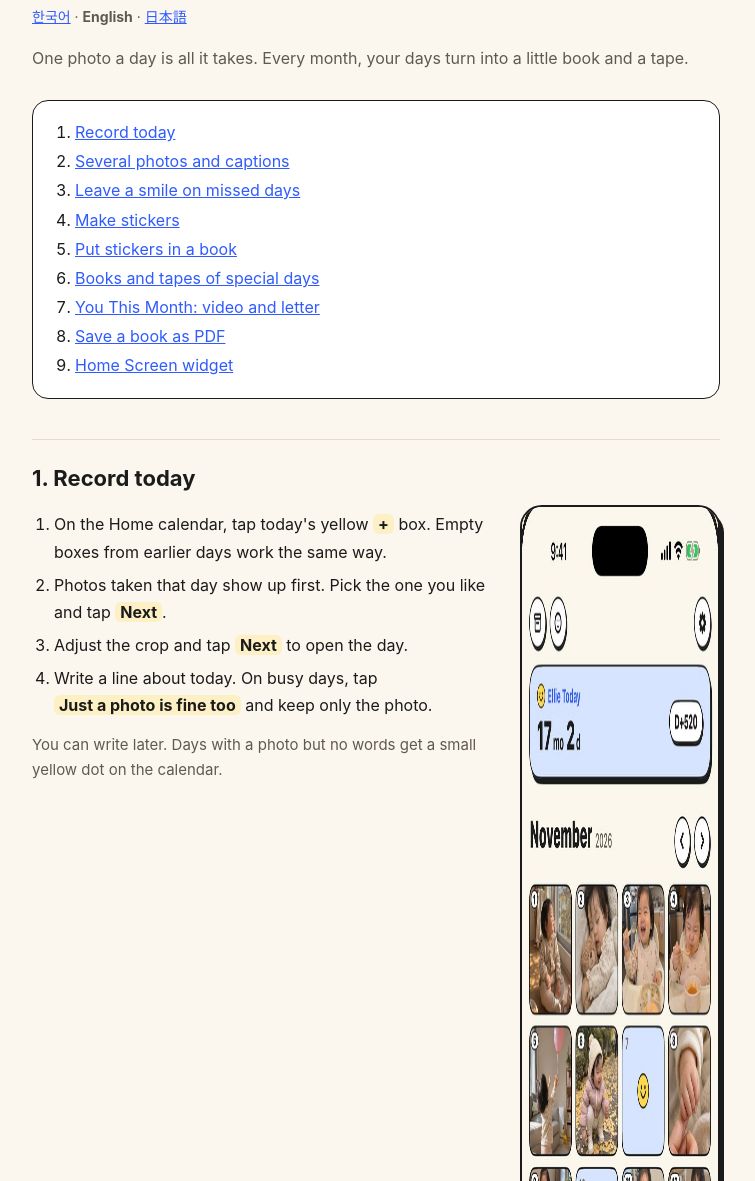
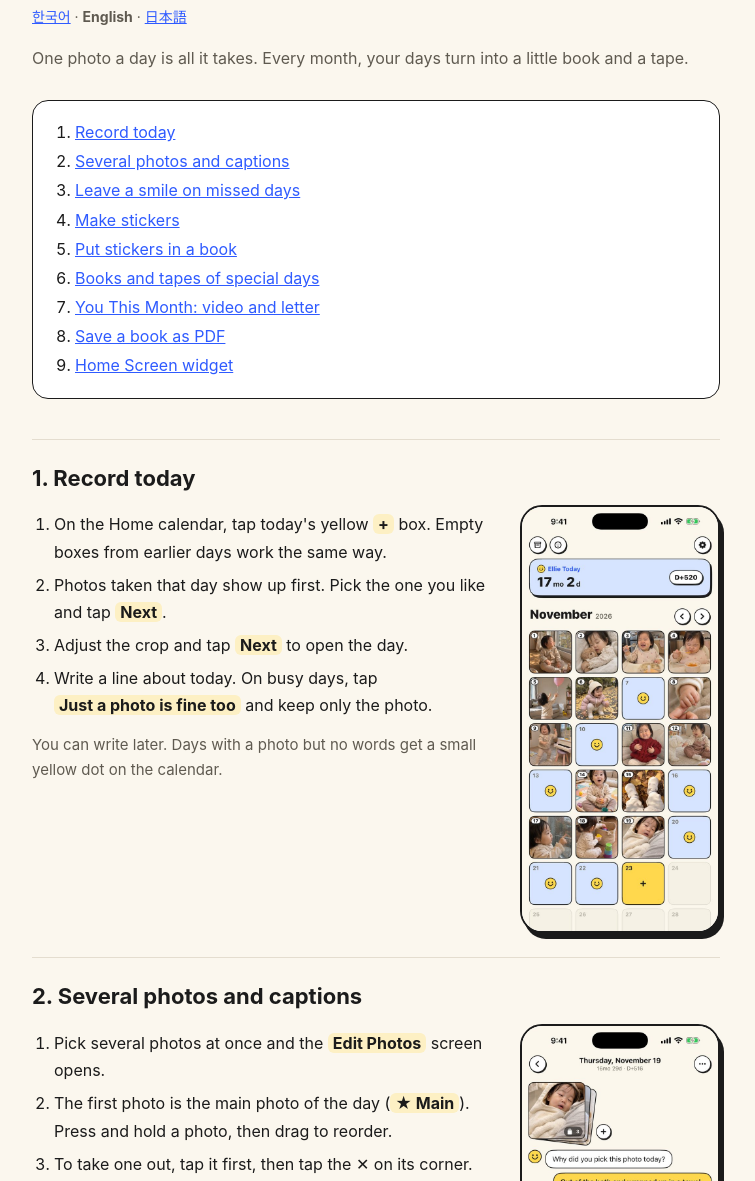
Before and after one commit to littledays-app/littledays-app.github.io, a plain HTML site: page guide/en/index.html in a window 1280 px wide. Shown: the part 82-1263 px from the top of the page, without its empty margins (264-1019 px from the left). Drawn offline with Linux system fonts and the light colour scheme.

Commit message:
가이드: 화면 이미지 비율이 늘어나던 문제 (height:auto)

```diff
--- a/guide/en/index.html
+++ b/guide/en/index.html
@@ -22,7 +22,7 @@ section{padding-top:24px;margin-top:24px;border-top:1px solid var(--line)}
 h2{font-size:22px;line-height:1.35;margin:0 0 12px}
 .row{display:flex;gap:24px;align-items:flex-start}
 .row .text{flex:1;min-width:0}
-.row img{width:200px;flex:none;border-radius:22px;border:2px solid var(--ink);box-shadow:4px 6px 0 var(--ink);background:#fff}
+.row img{width:200px;height:auto;flex:none;border-radius:22px;border:2px solid var(--ink);box-shadow:4px 6px 0 var(--ink);background:#fff}
 ol.steps{padding-left:22px;margin:0 0 12px}
 ol.steps li{margin:6px 0}
 b.ui{font-weight:700;background:var(--soft);border-radius:6px;padding:0 5px;white-space:nowrap}
```
Also changed, not shown: guide/index.html (+1 -1 lines), guide/ja/index.html (+1 -1 lines).
